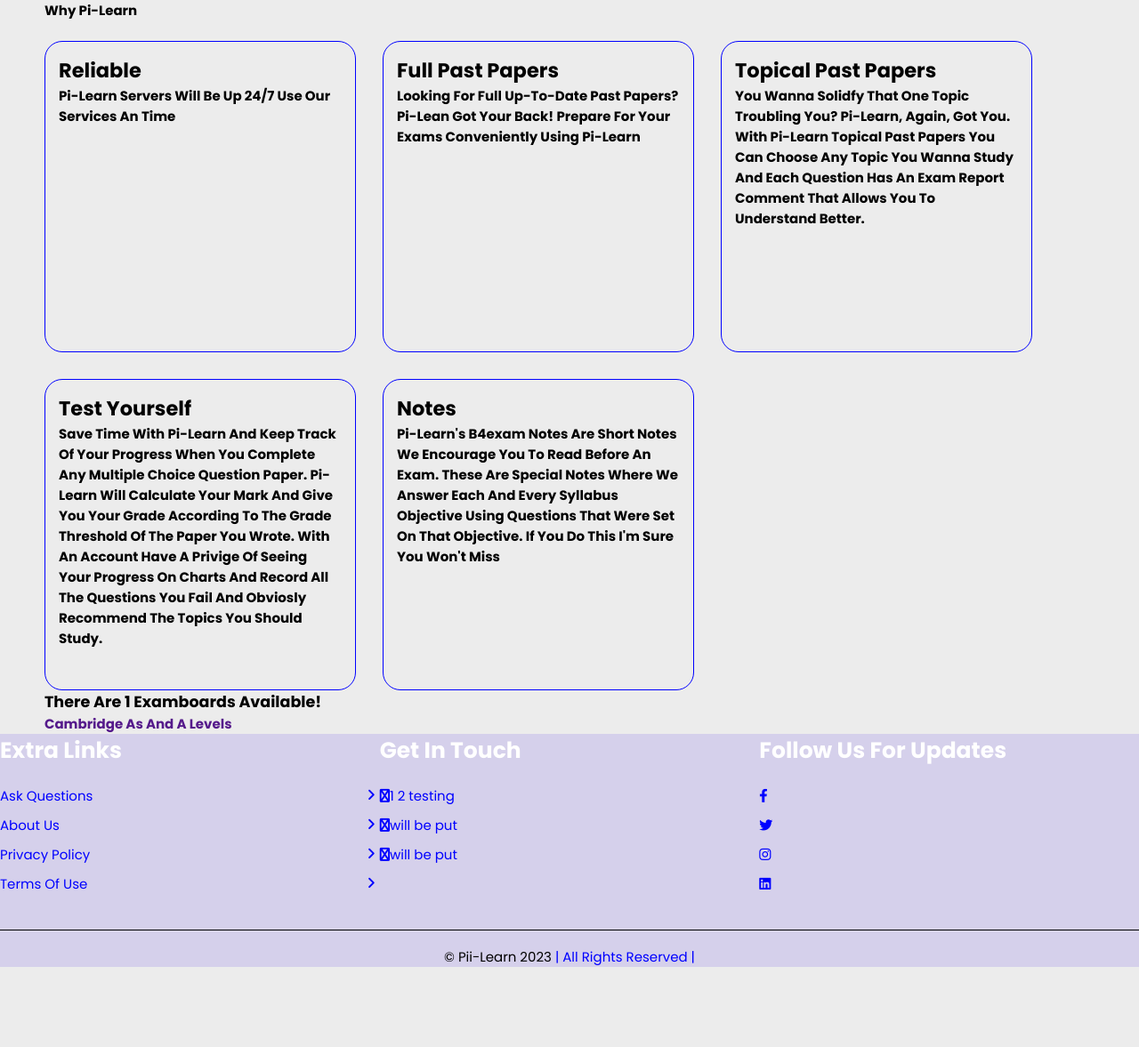
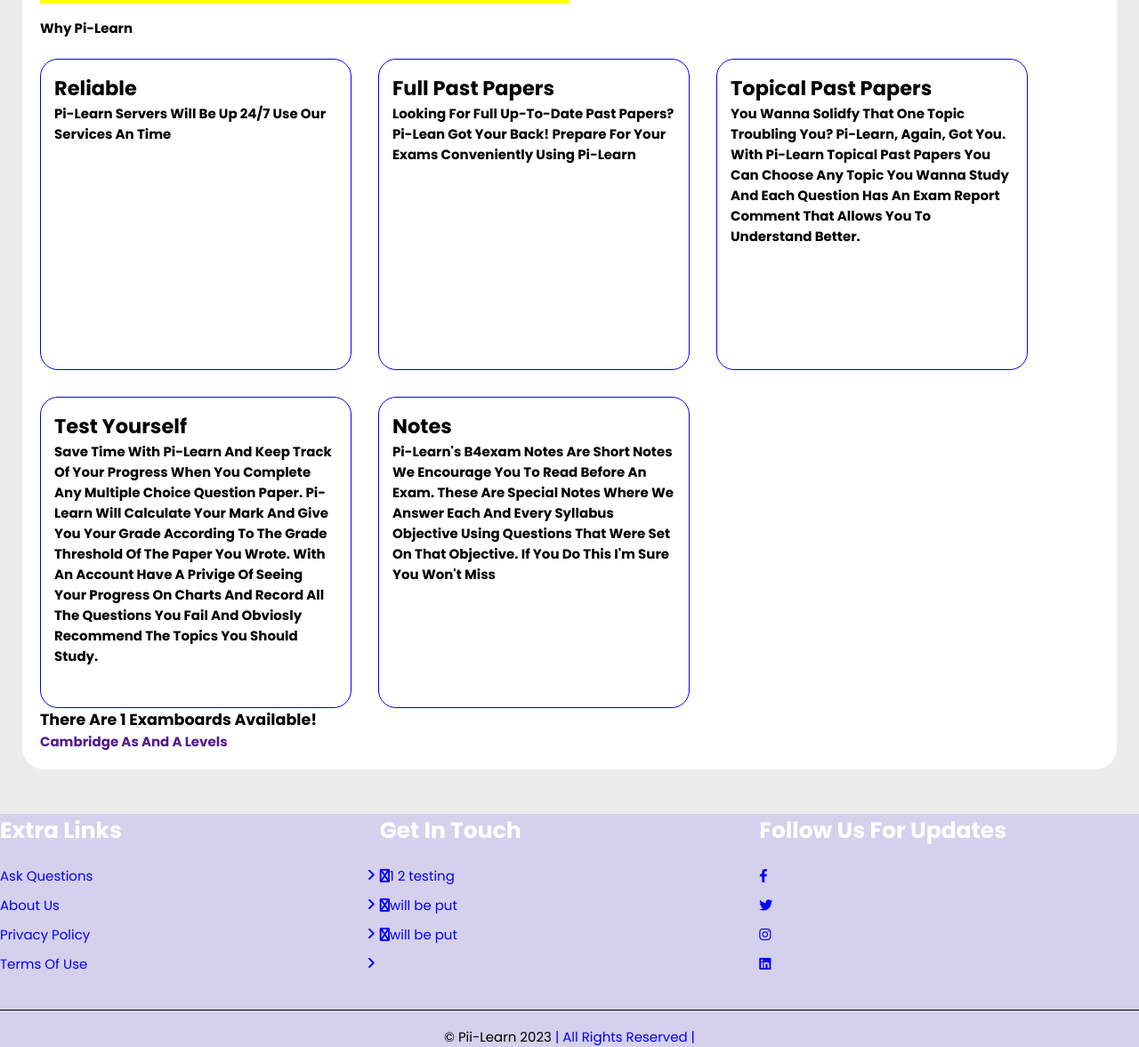
Before and after one commit to eliaschikwanda/pi-learn-1.0, a Django app: page / in a window 1280 px wide. Shown: the part 431-1608 px from the top of the page at 89% size. Before the commit the page ends 1518 px from the top, so only its background shows below. Run offline with Django 4.2, Linux system fonts and the light colour scheme; data comes from the database, SQL or seed files in the repository; some libraries are stand-ins or nearby versions.

Commit message:
Styling the frontend

```diff
--- a/examsolution/static/examsolution/css/style.css
+++ b/examsolution/static/examsolution/css/style.css
@@ -41,6 +41,12 @@
 }
 
 /* base header syling starts here */
+
+.header {
+    top: 0; left: 0; right: 0;
+    z-index: 1000;
+    position:fixed;
+}
 
 .menu_bar {
     background-color: var(--main-color);
@@ -151,26 +157,45 @@
 
 /* Home page styling here */
 
-.home .welcome, .home .why_pilearn, .home .examboard {
+.home {
+    background-color: white;
+    margin-bottom: 5rem;
     margin-left: 2.5rem;
     margin-right: 2.5rem;
+    margin-top: 8rem;
+    padding: 2rem;
+    border-radius: 2.5rem;
+    padding-top: 5rem;
+
 }
 
-#why_pilearn_header {
-    margin-left: 2.5rem;
-    margin-right: 2.5rem;
-}
-
-.home .welcome {
+.welcome {
     display: flex;
     flex-wrap: wrap;
-    gap: 3rem;
+    overflow: auto;
 }
 
 .home .welcome img#home_logo {
-    max-width: 50rem;
-    max-height: 30rem;
+    border-radius: 2.5rem;
+    max-width: 60rem;
+    max-height:30rem;
 }
+
+#welcome_elias {
+    width: 50%;
+    margin-right: 5rem;
+    background-color: yellow;
+    padding: 2rem;
+    font-size: 2rem;
+    text-transform: none;
+}
+
+#welcome_elias span {
+    font-size: 3rem;
+    text-transform: none;
+}
+
+
 
 .home .why_pilearn{
     display: flex;
--- a/examsolution/templates/examsolution/home.html
+++ b/examsolution/templates/examsolution/home.html
@@ -1,13 +1,13 @@
 {% extends 'examsolution/base.html' %}
 {% load static %}
-{% block title %}Home{% endblock title%}
+{% block title %}Welcome to Pi-Learn{% endblock title%}
 
 {% block content %}
 
 <section class="home">
 
     <div class="welcome">
-        <p>Welcome to Pi-Learn</p>
+        <p id="welcome_elias">welcome to <br><span><strong>Pi-Learn</strong></span></p>
         <p><img class="inside" src="{% static home_page_img.home_logo %}"  alt="" id="home_logo"></p>
     <div>
 
```
Also changed, not shown: 1 other file.
